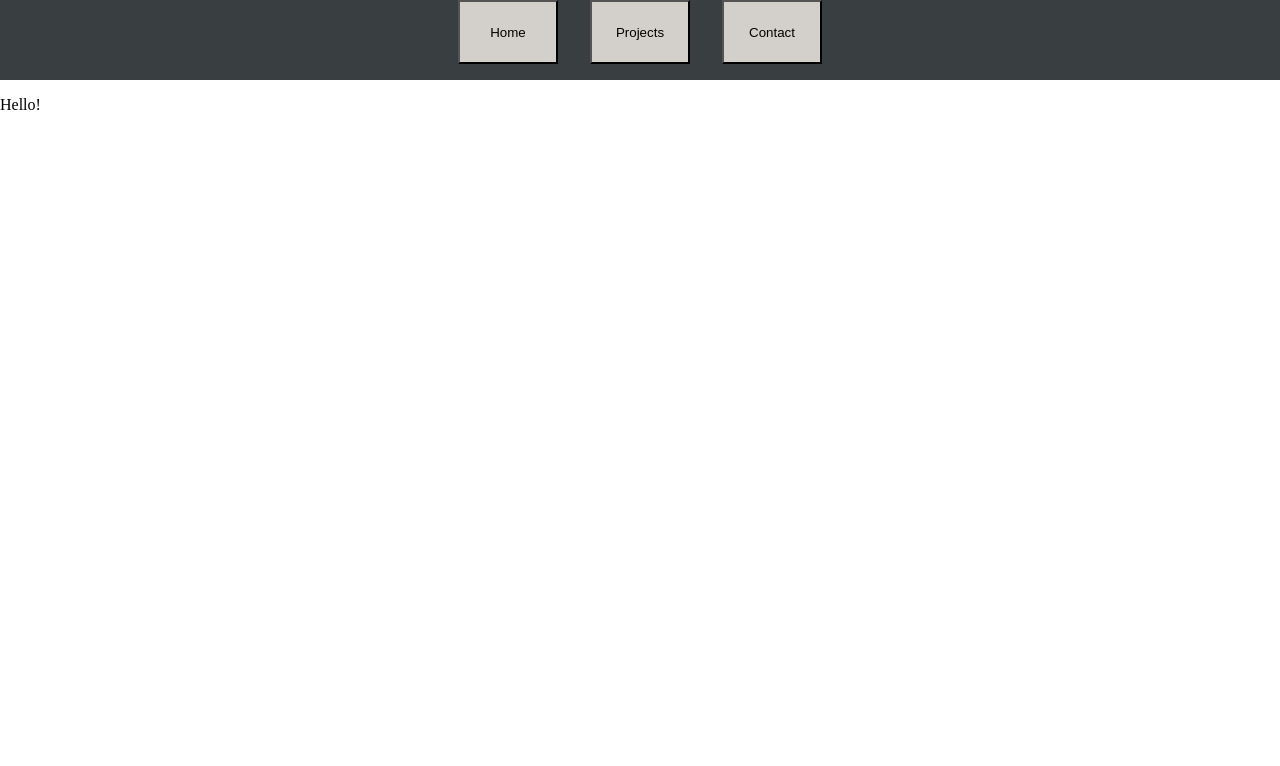
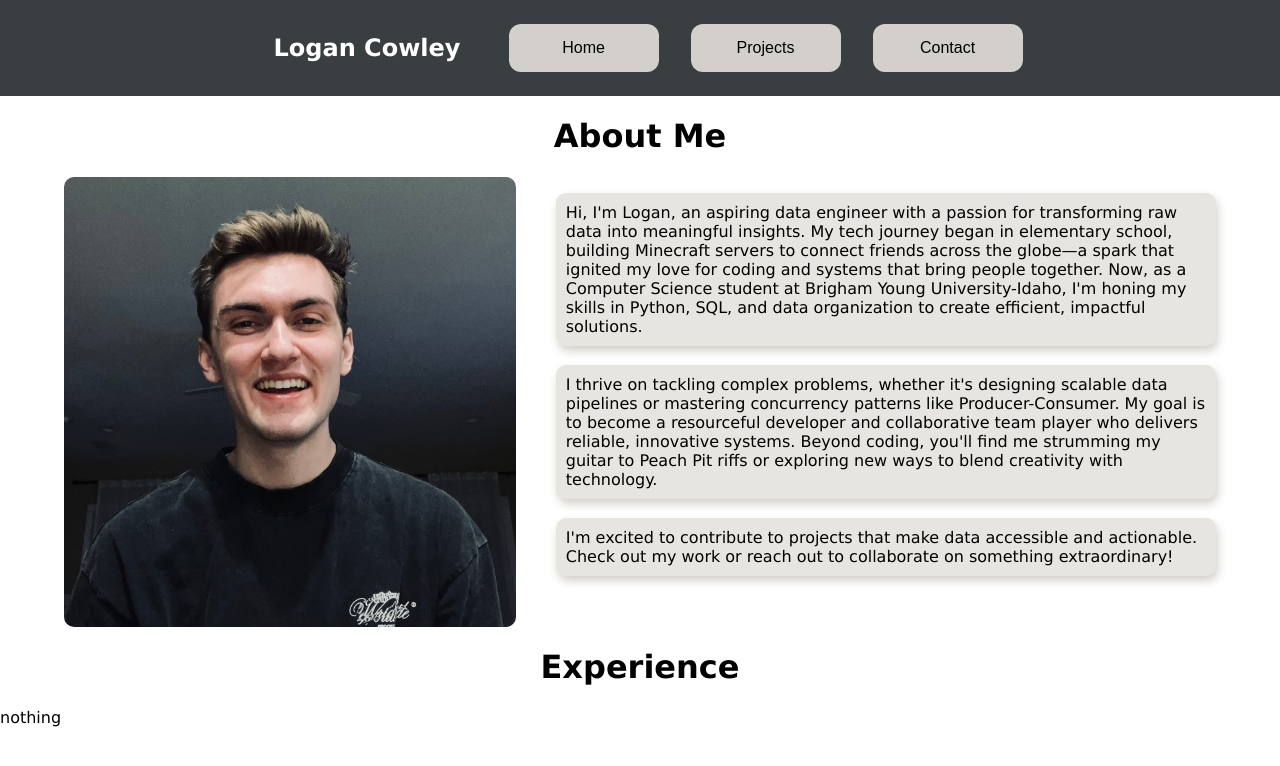
Before and after one commit to logcow123/portfollio_website, a Flask app: page / in a window 1280 px wide. Shown: the top 766 px of the page. Run offline with Flask 3, Linux system fonts and the light colour scheme.

Commit message:
improved css and added about

```diff
--- a/app/static/styles.css
+++ b/app/static/styles.css
@@ -9,25 +9,39 @@
 body{
     margin: 0;
     padding: 0;
+    font-family: Verdana, sans-serif;;
 }
 
 header{
     background-color: var(--onyx);
+    font-family: Verdana, sans-serif;
 }
 
 .nav{
     margin: 0;
     padding: 0;
     display: flex;
-    height: 5rem;
+    height: 6rem;
     width: 100%;
     justify-content: center;
+    align-items: center;
+}
+
+.nav-title{
+    font-size: 50;
+    color: white;
+    margin-right: 2rem;
+    margin-left: 2rem;
 }
 
 .nav-but{
     background-color: var(--timberwold);
-    height: 4rem;
-    width: 100px;
+    border: none;
+    text-align: center;
+    font-size: medium;
+    height: 3rem;
+    width: 150px;
+    border-radius: 12px;
     margin-left: 1rem;
     margin-right: 1rem;
 }
@@ -35,3 +49,32 @@ header{
 .nav-but:hover{
     background-color: var(--kepple);
 }
+
+.nav-but:active{
+    background-color: #229982;
+}
+
+.title{
+    text-align: center;
+}
+.about{
+    display: flex;
+    margin-left: 4rem;
+    margin-right: 4rem;
+}
+.profile-img{
+    width: 40%;
+    height: auto;
+    object-fit: cover;
+    max-height: 450px;
+    border-radius: 10px;
+}
+.about-main{
+    list-style-type: none;
+}
+li{
+    border-radius: 10px;
+    padding: 10px;
+    background-color: var(--platnium);
+    box-shadow: 2px 5px 10px var(--timberwold);
+}
--- a/app/templates/base.html
+++ b/app/templates/base.html
@@ -8,6 +8,7 @@
 </head>
 <header>
     <div class="nav">
+        <h2 class="nav-title">Logan Cowley</h2>
         <button class="nav-but">Home</button>
         <button class="nav-but">Projects</button>
         <button class="nav-but">Contact</button>
--- a/app/templates/index.html
+++ b/app/templates/index.html
@@ -1,5 +1,19 @@
 {% extends "base.html" %}
 
 {% block content %}
-<p>Hello!</p>
+<h1 class="title">About Me</h1>
+<div class="about">
+    <img src="{{ url_for('static', filename='images/profile_picture.jpeg' )}}" alt="Picture of Logan" class="profile-img">
+    <ul class="about-main">
+        <li>Hi, I'm Logan, an aspiring data engineer with a passion for transforming raw data into meaningful insights. My tech journey began in elementary school, building Minecraft servers to connect friends across the globe—a spark that ignited my love for coding and systems that bring people together. Now, as a Computer Science student at Brigham Young University-Idaho, I'm honing my skills in Python, SQL, and data organization to create efficient, impactful solutions.</li>
+        <br>
+        <li>I thrive on tackling complex problems, whether it's designing scalable data pipelines or mastering concurrency patterns like Producer-Consumer. My goal is to become a resourceful developer and collaborative team player who delivers reliable, innovative systems. Beyond coding, you'll find me strumming my guitar to Peach Pit riffs or exploring new ways to blend creativity with technology.</li>
+        <br>
+        <li>I'm excited to contribute to projects that make data accessible and actionable. Check out my work or reach out to collaborate on something extraordinary!</li>
+    </ul>
+</div>
+<h1 class="title">Experience</h1>
+<div class="experience">
+    <p>nothing</p>
+</div>
 {% endblock %}
```
Also changed, not shown: app/static/images/profile_picture.jpeg.
